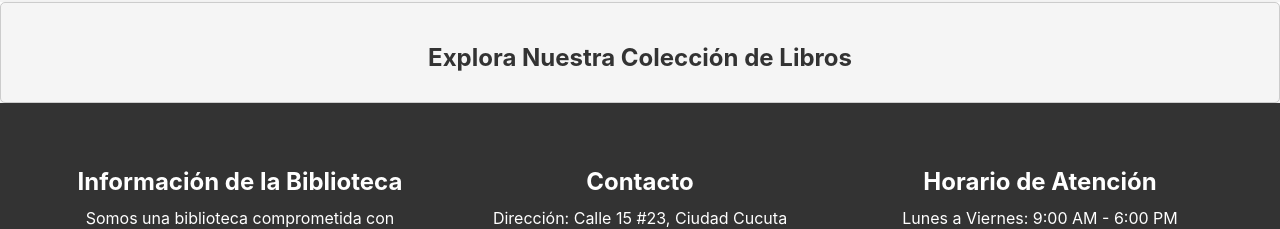
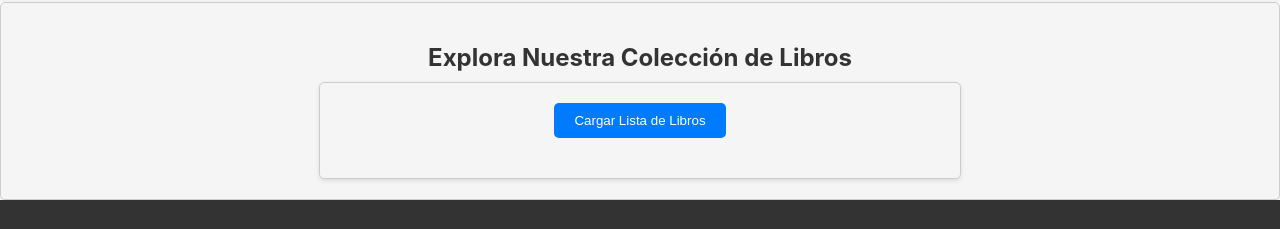
Before and after one commit to Alejo-Urbina/biblioteca-ReactJS, a React (Create React App) app in the folder biblioteca/: page / in a window 1280 px wide. Shown: the part 508-737 px from the top of the page. Built offline with nearby package versions, Linux system fonts and the light colour scheme.

Commit message:
Se agrega el componente List en el componente Body

```diff
--- a/biblioteca/src/componentes/body/Body.js
+++ b/biblioteca/src/componentes/body/Body.js
@@ -1,10 +1,12 @@
 import React from 'react';
 import './Body.css'; // Importa los estilos si los tienes
+import List from '../list/List';
 
 function Body() {
   return (
     <div className="library-body">
       <h2>Explora Nuestra Colección de Libros</h2>
+      <List />
     </div>
   );
 }
```
